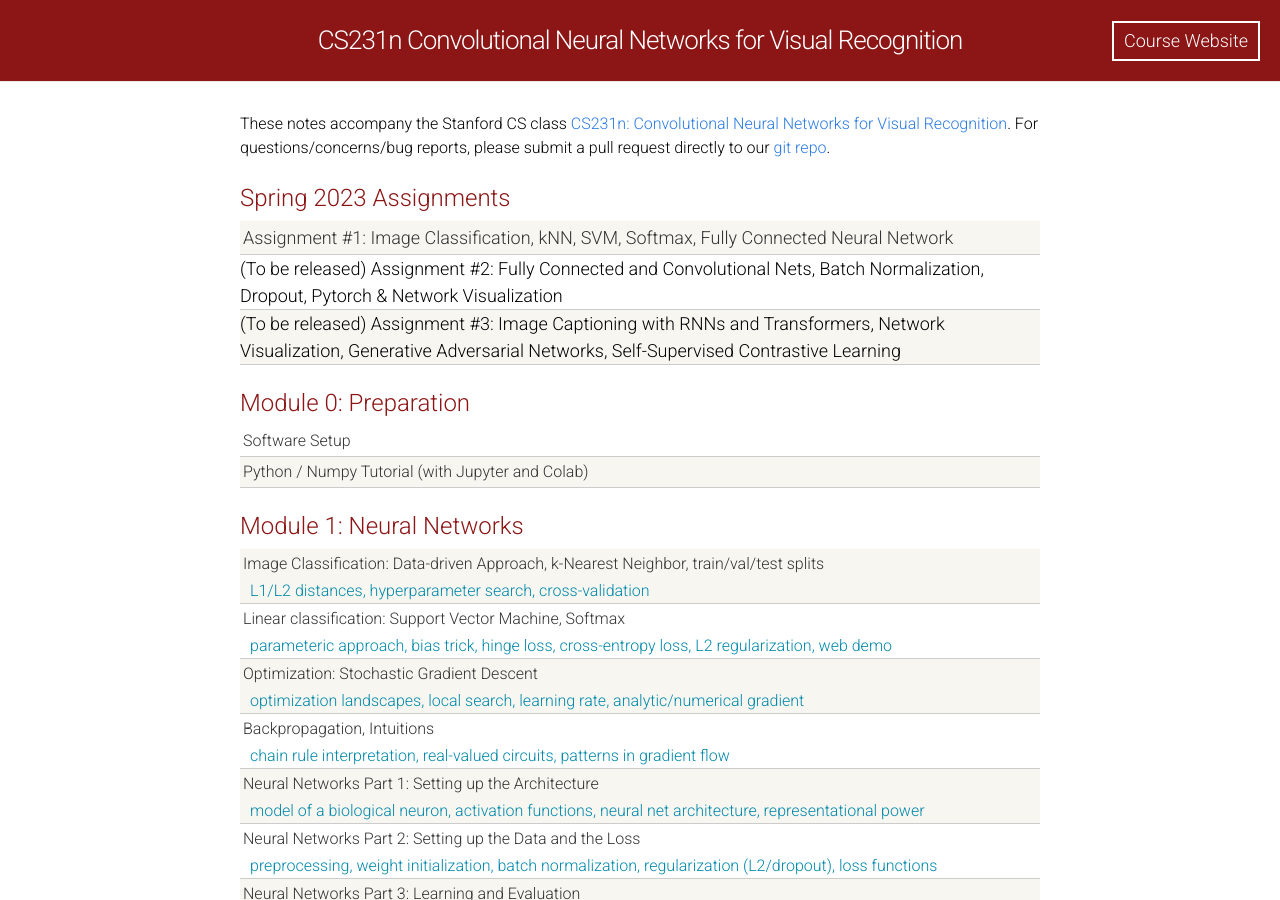
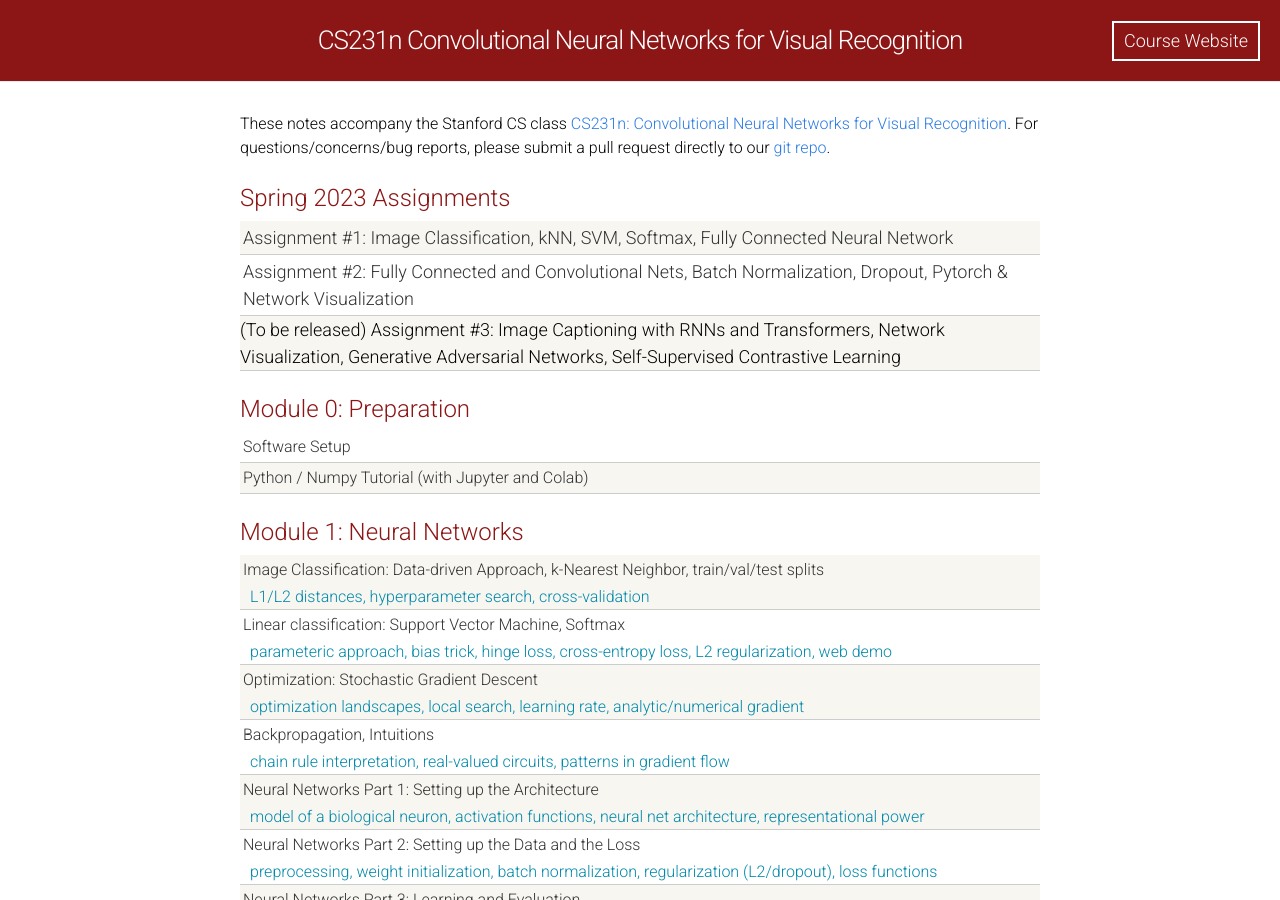
Before and after one commit to cs231n/cs231n.github.io, a Jekyll site: the page built from index.html, in a window 1280 px wide and 900 px high. Built offline with Jekyll 4.4.1, drawn with Linux system fonts in a browser that asks for light colours.

Commit message:
a2 release

```diff
--- a/index.html
+++ b/index.html
@@ -21,9 +21,9 @@
       <a href="assignments2023/assignment1/">Assignment #1: Image Classification, kNN, SVM, Softmax, Fully Connected Neural Network</a>
     </div>
     <div class="materials-item">
-      (To be released) Assignment #2: Fully Connected and Convolutional Nets, Batch Normalization, Dropout, Pytorch &
-      Network Visualization
-      <!-- <a href="assignments2023/assignment2/">Assignment #2: Fully Connected and Convolutional Nets, Batch Normalization, Dropout, Pytorch & Network Visualization</a> -->
+      <!-- (To be released) Assignment #2: Fully Connected and Convolutional Nets, Batch Normalization, Dropout, Pytorch &
+      Network Visualization -->
+      <a href="assignments2023/assignment2/">Assignment #2: Fully Connected and Convolutional Nets, Batch Normalization, Dropout, Pytorch & Network Visualization</a>
     </div>
     <div class="materials-item">
       (To be released) Assignment #3: Image Captioning with RNNs and Transformers, Network Visualization,
```
